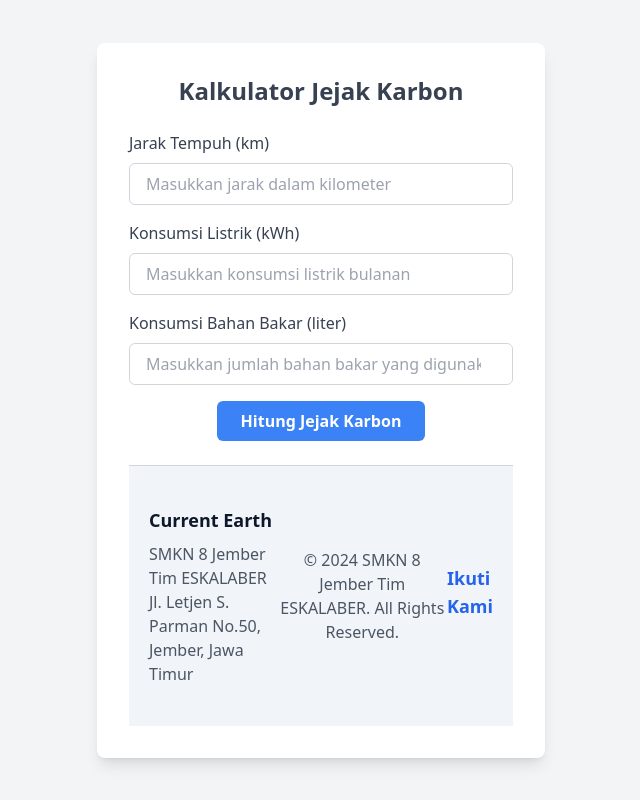
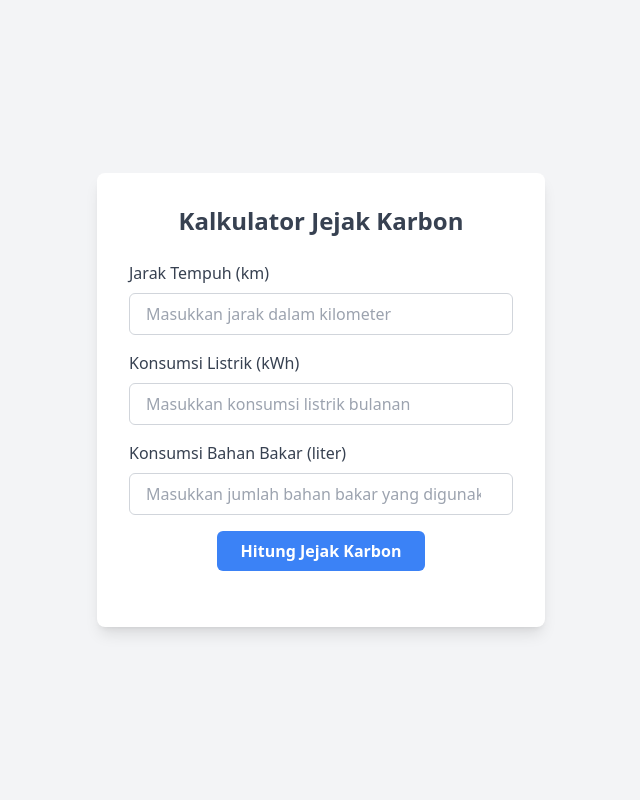
Before and after one commit to DewaPermana22/CurrentEarth_ESKALABER, a website: page kalkulator.html in a window 1280 px wide. Shown: the whole page, without its empty margins (319-959 px from the left). Drawn offline with nearby package versions, Linux system fonts and the light colour scheme.

Commit message:
responsif 2

```diff
--- a/kalkulator.html
+++ b/kalkulator.html
@@ -29,38 +29,8 @@
 
         <!-- Output jejak karbon -->
         <div id="result" class="text-center mt-6 text-lg font-semibold text-gray-700"></div>
-        <footer class="bg-slate-100 py-10 h-auto border-t border-gray-300">
-            <div class="container mx-auto flex justify-between items-center px-5 max-sm:flex-col">
-                <div>
-                    <h2 class="font-poppins font-semibold text-lg text-slate-900">Current Earth</h2>
-                    <p class="mt-2 font-poppins text-gray-600 max-sm:text-[12px]">
-                        SMKN 8 Jember<br class="max-sm:hidden">
-                        Tim ESKALABER<br class="max-sm:hidden">
-                        Jl. Letjen S. Parman No.50, Jember, Jawa Timur
-                    </p>
-                </div>
-                <div class="text-center max-sm:text-[12px] max-sm:py-3">
-                    <p class="font-poppins max-sm:text[10px] text-gray-600">
-                        &copy; 2024 SMKN 8 Jember Tim ESKALABER. All Rights Reserved.
-                    </p>
-                </div>
-                <div>
-                    <h2 class="font-poppins font-semibold text-lg text-blue-600 max-sm:pt-5">Ikuti Kami</h2>
-                    <div class="mt-2 flex space-x-4">
-                        <a href="#" class="text-slate-900 hover:text-gray-800">
-                            <i class="bi bi-facebook text-2xl"></i>
-                        </a>
-                        <a href="#" class="text-slate-900 hover:text-gray-800">
-                            <i class="bi bi-instagram text-2xl"></i>
-                        </a>
-                        <a href="#" class="text-slate-900 hover:text-gray-800">
-                            <i class="bi bi-twitter text-2xl"></i>
-                        </a>
-                    </div>
-                </div>
-            </div>
-        </footer>
     </div>
+
 
     <script>
         const CARBON_FACTOR_DISTANCE = 0.21; // kg CO2 per km (rata-rata mobil penumpang)
```
Also changed, not shown: selengkapnya.html (+1 -1 lines), style/output.css.
